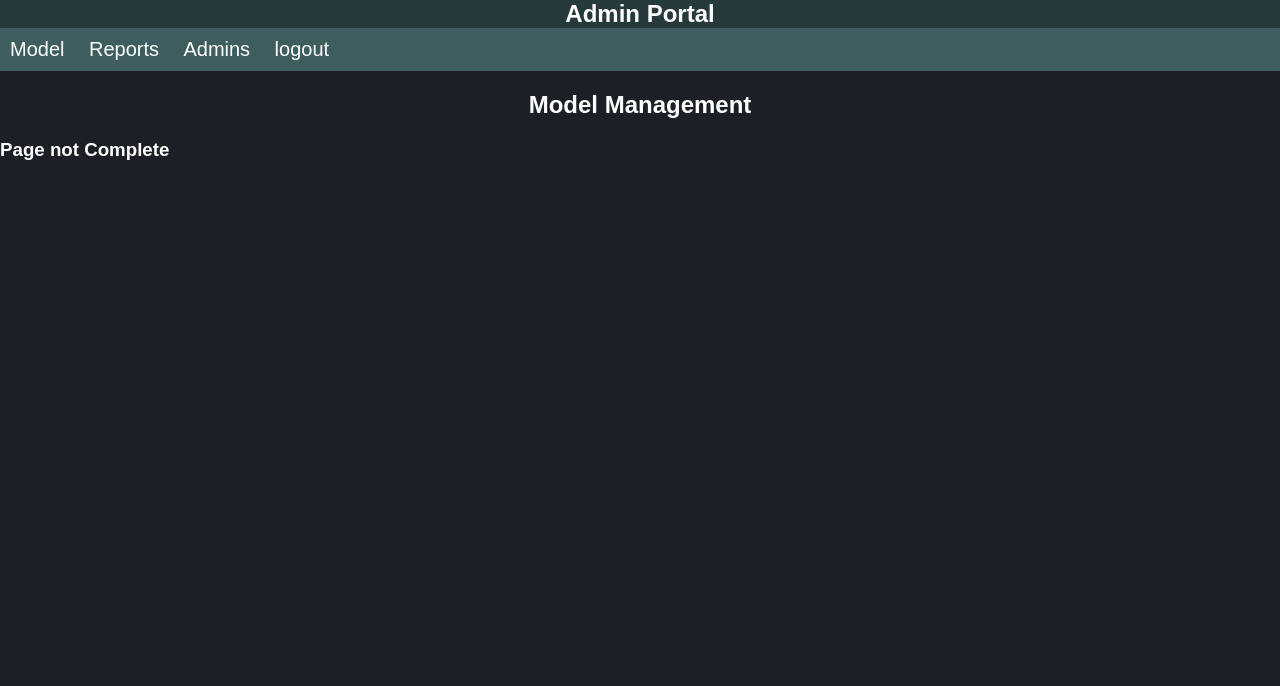
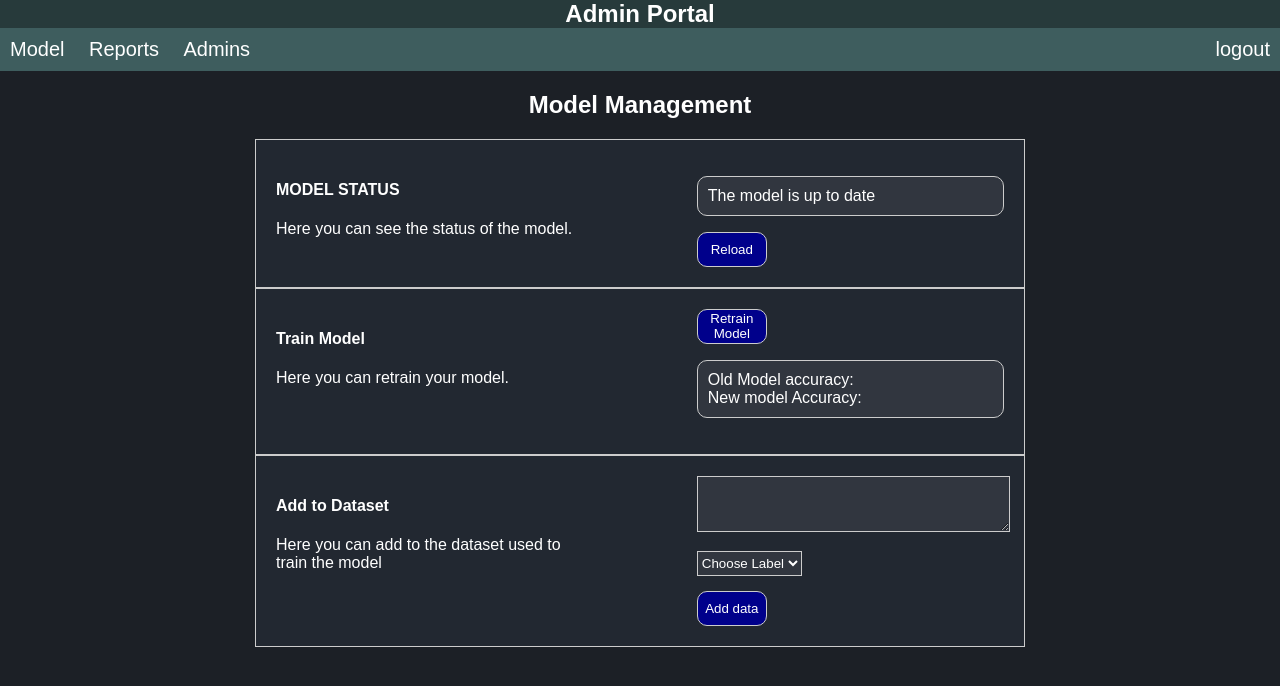
Before and after one commit to DanDovhun/Title-Classer, a Django app: page /admin/model/ in a window 1280 px wide. Shown: the top 686 px of the page. Run offline with Django 5.2, Linux system fonts and the light colour scheme; the visitor is signed in with stand-in values (Sample User, id 1).

Commit message:
Update Admin website
* Created UI for the model management page.
*Minor UI adjustments to the previously created Admin management and Login page

```diff
--- a/app/admin_panel/static/css/admin_styles.css
+++ b/app/admin_panel/static/css/admin_styles.css
@@ -37,6 +37,10 @@ html {
   margin: 0;
 }
 
+.admin-navbar ul li:last-child {
+  float: right;
+}
+
 .admin-navbar ul li a {
   text-decoration: none;
   color: #fff;
@@ -192,4 +201,60 @@ html {
 
 /* Model management styles*/
 
+.modelContainer ul {
+  margin: 0 auto;
+  list-style-type: none;
+  padding: 0;
+  width: 100%;
+  border-collapse: collapse;
+  display: flex;
+  flex-direction: column;
+  align-items: center;
+}
+
+.modelContainer li {
+  background-color: #222831;
+  width: 60%;
+  border: solid 1px #ccc;
+  display: flex;
+  justify-content: space-between;
+}
+
+.modelContainer ul li div {
+  padding: 20px;
+  width: 40%;
+}
+.modelContainer button {
+  background-color: darkblue;
+  width: 70px;
+  height: 35px;
+  color: white;
+  border-radius: 10px;
+  border: 1px solid #ccc;
+  display: block;
+}
+.modelContainer button:hover {
+  background-color: rgb(27, 27, 175);
+  cursor: pointer;
+}
+.modelContainer .modelText {
+  border: 1px solid #ccc;
+  border-radius: 10px;
+  background-color: #31363f;
+  padding: 10px;
+}
+.modelContainer textarea {
+  width: 100%;
+  height: 50px;
+  border: 1px solid #ccc;
+  background-color: #31363f;
+  color: white;
+}
+.modelContainer select {
+  margin: 15px 0;
+  height: 25px;
+  border: 1px solid #ccc;
+  background-color: #31363f;
+  color: white;
+}
 /*User reports management styles*/
--- a/app/admin_panel/templates/admin_admins.html
+++ b/app/admin_panel/templates/admin_admins.html
@@ -3,6 +3,7 @@
   <h2>Admin Management</h2>
   <div class="container">
     <div class="createAdmin">
+      <h4>Create New Admin</h4>
       <form action="{% url 'admin_admins' %}" method="post">
         {% csrf_token %}
         <label for="username">Username:</label>
--- a/app/admin_panel/templates/admin_model.html
+++ b/app/admin_panel/templates/admin_model.html
@@ -1,6 +1,53 @@
 {% extends 'admin_dashboard.html' %} {% block content%}
 <div class="model-content">
   <h2>Model Management</h2>
-  <h3>Page not Complete</h3>
-  {% endblock %}
+  <div class="modelContainer">
+    <ul>
+      <li>
+        <div>
+          <h4>MODEL STATUS</h4>
+          <p>Here you can see the status of the model.</p>
+        </div>
+        <div>
+          <p class="modelText">The model is up to date</p>
+          <button>Reload</button>
+        </div>
+      </li>
+      <li>
+        <div>
+          <h4>Train Model</h4>
+          <p>Here you can retrain your model.</p>
+        </div>
+
+        <div>
+          <button>Retrain Model</button>
+          <p class="modelText">
+            Old Model accuracy: <br />
+            New model Accuracy:
+          </p>
+        </div>
+      </li>
+      <li>
+        <div>
+          <h4>Add to Dataset</h4>
+          <p>Here you can add to the dataset used to train the model</p>
+        </div>
+        <div>
+          <form>
+            <textarea required></textarea>
+            <select required>
+              <option value="" disabled selected>Choose Label</option>
+              <option value="Politics">Politics</option>
+              <option value="Sports">Sports</option>
+              <option value="Technology">Technology</option>
+              <option value="Entertainment">Entertainment</option>
+              <option value="Business">Business</option>
+            </select>
+            <button>Add data</button>
+          </form>
+        </div>
+      </li>
+    </ul>
+    {% endblock %}
+  </div>
 </div>
```
Also changed, not shown: other parts of app/admin_panel/static/css/admin_styles.css (+21 -16 lines), app/admin_panel/templates/admin_login.html (+5 -5 lines), app/db.sqlite3.
